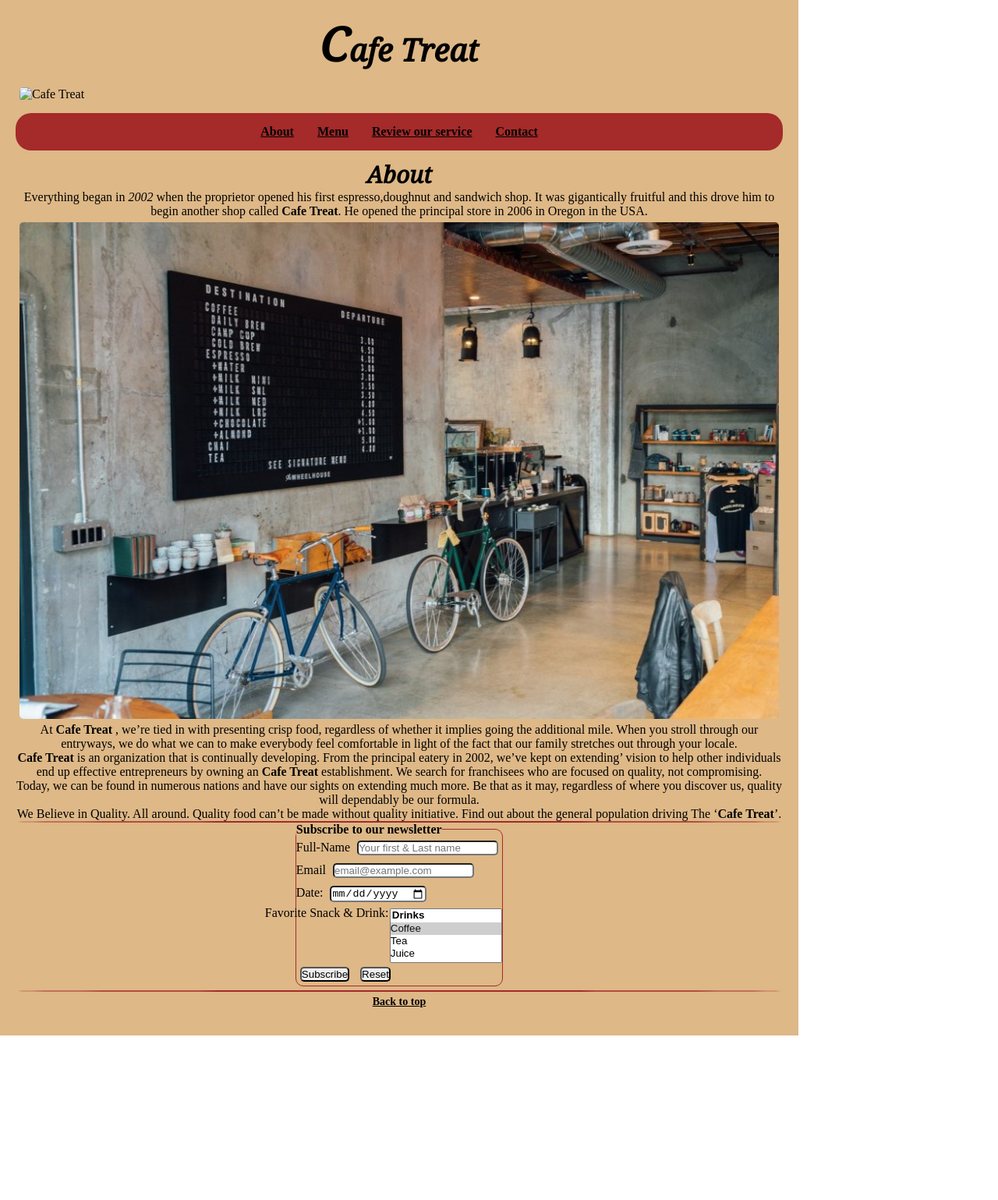
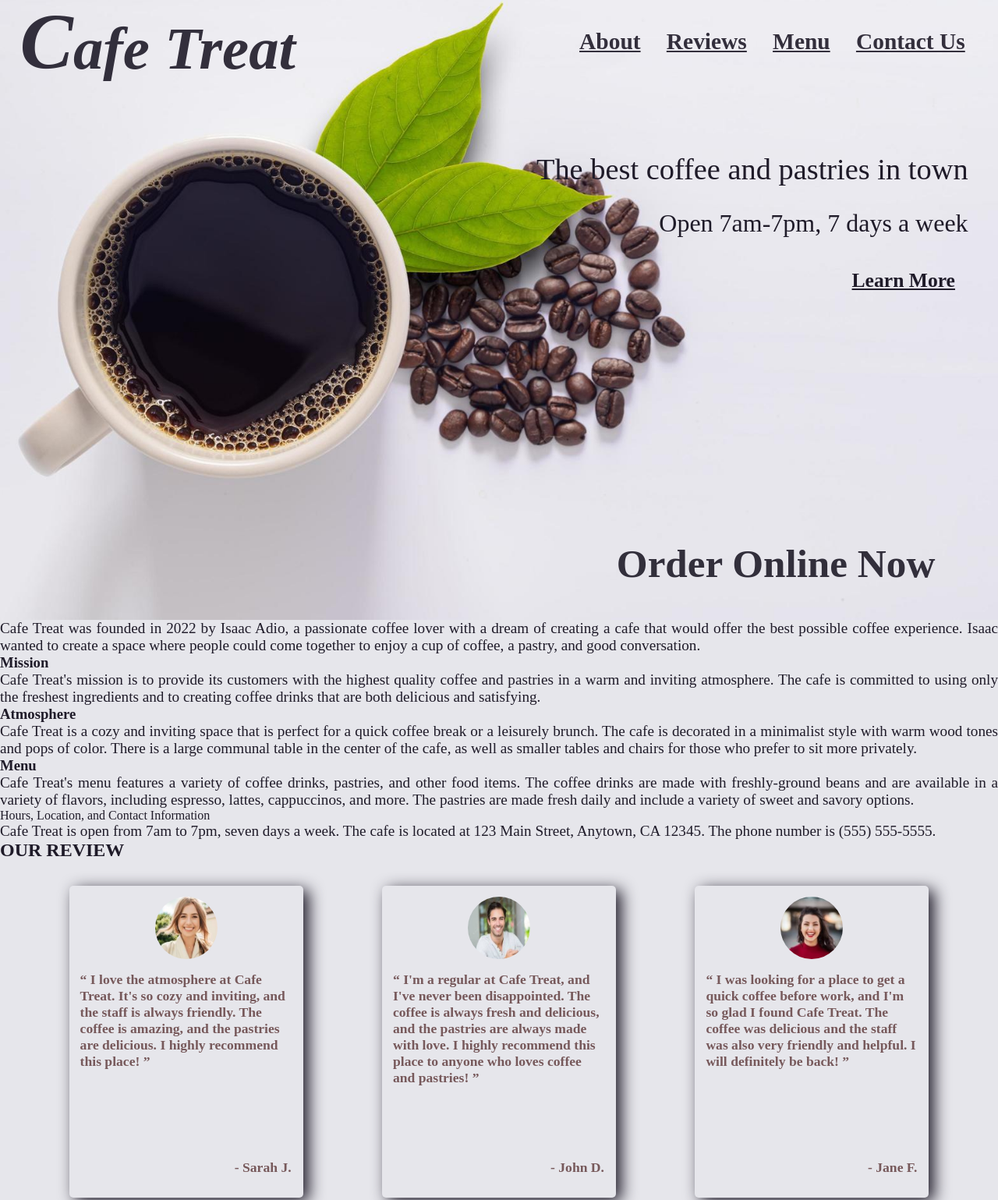
Before and after one commit to izik-adio/Cafe-Treat, a plain HTML site: page index.html in a window 1280 px wide. Shown: the part 5-1544 px from the top of the page at 78% size. Before the commit the page ends 1333 px from the top, so only its background shows below. Drawn offline with Linux system fonts and the light colour scheme; files that its build step writes are made by us from their sources.

Commit message:
Hero header conmpleted

```diff
--- a/css/styles.css
+++ b/css/styles.css
@@ -1,48 +1,211 @@
+@import url(../fonts/Actor/Actor-Regular.ttf);
+@import url(../fonts/Playfair_Display/PlayfairDisplay-Regular.ttf);
+
 * {
   box-sizing: border-box;
   margin: 0;
   padding: 0;
 }
 
+:root {
+  --deep-brown: #1f1b29;
+  --light-brown: #77595b;
+  --bg-color: #e6e6eb;
+}
+
 body {
+  background: var(--bg-color);
+  color: var(--deep-brown);
+  max-width: 100vw;
+}
+
+/* HEADER START */
+
+#hero {
+  position: relative;
+  height: 100vh;
+  width: 100%;
+  background: #ffffff
+    url(../images/coffee-mug-coffee-beans-white-background.jpg) no-repeat;
+  background-size: cover;
+}
+
+#top {
+  position: absolute;
+  left: 2%;
+  display: flex;
+  width: 96%;
+  flex-flow: row wrap;
+  justify-content: space-between;
+  align-items: center;
+}
+
+@media screen and (max-width: 700px) {
+  #top {
+    gap: 100px;
+  }
+}
+
+@media screen and (max-width: 550px) {
+  #top {
+    justify-content: center;
+    gap: 0;
+  }
 }
 
 h1 {
-  font-size: 40px;
-  margin-bottom: 10px;
+  width: fit-content;
+  height: fit-content;
+  font-size: max(6vw, 3rem);
+  opacity: 0.9;
+  white-space: nowrap;
+}
+h1:hover,
+h1:active,
+h1:focus {
+  opacity: 1;
+  color: var(--light-brown);
 }
 h1::first-letter {
-  font-size: 60px;
+  font-size: max(8vw, 4.3rem);
 }
 
 ul {
-  border-radius: 20px;
-  background-color: brown;
   display: flex;
   list-style-type: none;
-  margin: 0 0 10px 0;
-  padding: 0;
   justify-content: center;
 }
+
+.home-nav a,
+#hero__cta a {
+  color: var(--deep-brown);
+  opacity: 0.9;
+  font-size: max(2.3vw, 1.5rem);
+  font-weight: 900;
+}
+
+#more {
+  color: #77595b;
+  padding-top: 3vh;
+  float: right;
+  width: fit-content;
+  font-weight: 600;
+  font-size: max(2vw, 1rem);
+}
+
 a {
   display: block;
-  padding: 15px;
-  margin: 0;
-  font-weight: bolder;
+  padding: max(1.3vw, 10px);
+  font-weight: 900;
+  color: var(--deep-brown);
 }
 
-h2 {
-  font-size: 30px;
+a:hover {
+  opacity: 1;
+  color: var(--light-brown);
+  border: 2px solid var(--deep-brown);
+  border-radius: 5px;
 }
 
-.established {
-  font-style: italic;
+#header__p {
+  position: absolute;
+  right: 3vw;
+  top: 25vh;
+  text-align: right;
 }
 
-h1,
-h2,
-p {
-  text-align: center;
+#tagline {
+  font-size: 3vw;
+  margin-bottom: 1vw;
+}
+
+#cta {
+  font-size: 2.5vw;
+}
+
+@keyframes cta {
+  0% {
+    transform: translateY(-10px);
+  }
+
+  50% {
+    transform: translateY(0);
+  }
+
+  100% {
+    transform: translateY(-10px);
+  }
+}
+
+#hero__cta a {
+  position: absolute;
+  font-size: 4vw;
+  bottom: 3vh;
+  right: 5vw;
+  text-decoration-line: none;
+  animation: cta 1.5s ease-in-out infinite forwards;
+}
+
+#hero__cta a:hover,
+#hero__cta a:active {
+  color: var(--light-brown);
+  opacity: 1;
+}
+
+/* About */
+#About-us {
+}
+
+.about__p {
+  font-size: max(1.5vw, 1rem);
+  font-weight: 400;
+  text-align: justify;
+}
+
+/* Reviews */
+#review {
+  min-height: 64vh;
+  display: flex;
+  flex-flow: row wrap;
+  align-items: center;
+  justify-content: space-evenly;
+}
+.reviews {
+  display: flex;
+  margin: 4vh 1vw;
+  flex-flow: column nowrap;
+  text-align: left;
+  align-items: center;
+  position: relative;
+  width: max(22vw, 300px);
+  height: 50vh;
+  font-size: max(1.1rem, 1.1vw);
+  font-weight: 700;
+  color: var(--light-brown);
+  padding: 14px;
+  border-radius: 5px;
+  box-shadow: 7px 5px 20px var(--deep-brown);
+}
+.reviews:hover {
+  transform: translateY(-1vh);
+}
+
+q {
+  text-align: justify;
+}
+
+.reviews img {
+  position: relative;
+  height: 80px;
+  width: 80px;
+  border-radius: 50%;
+  margin-bottom: 2vh;
+}
+
+.names {
+  position: absolute;
+  bottom: 7%;
+  right: 5%;
 }
 
 .menu {
@@ -51,48 +214,24 @@ p {
   padding: 20px;
   max-width: 600px;
 }
-.plus {
-  max-width: 80%;
-}
+
 .news {
   text-align: left;
   display: flex;
   justify-content: center;
 }
+
 label,
 input {
   text-align: left;
 }
 
-img {
-  display: flex;
-  justify-content: center;
-  justify-items: center;
-  justify-self: center;
-  display: block;
-  margin-left: auto;
-  margin-right: auto;
-  border-radius: 10px;
-  padding: 5px;
-}
-
-hr {
-  height: 2px;
-  background-color: brown;
-  border-color: brown;
-  border-style: initial;
-  border-radius: 200%;
-}
-
 .bottom-line {
   margin-top: 25px;
 }
+
 #foot {
   margin: 5px 0px -10px 0;
-}
-h1,
-h2 {
-  font-family: "Noto Serif", serif;
 }
 
 .item p {
@@ -112,47 +251,18 @@ h2 {
   text-align: right;
   width: 25%;
 }
+
 fieldset {
   border-radius: 10px;
   border: 1px solid brown;
 }
+
 input {
   margin: 5px;
   border-radius: 5px;
-}
-/* FOOTER */
-
-footer {
-  font-size: 14px;
 }
 
 #location {
   margin-bottom: 5px;
   text-align: center;
 }
-
-a {
-  color: black;
-}
-
-a:visited {
-  color: black;
-}
-
-a:hover {
-  color: chocolate;
-}
-
-a:active {
-  color: brown;
-}
-figcaption {
-  margin-left: -40px;
-}
-select {
-  margin-top: -15px;
-  margin-left: 120px;
-}
-figure {
-  display: grid;
-}
--- a/index.html
+++ b/index.html
@@ -1,84 +1,172 @@
 <!DOCTYPE html>
 <html lang="en">
+
 <head>
   <meta charset="UTF-8" />
-    <meta http-equiv="X-UA-Compatible" content="IE=edge" />
   <meta name="viewport" content="width=device-width, initial-scale=1.0" />
-    <title>CAFE</title>
-    <link rel="stylesheet" href="./styles.css" type="text/css" />
-    <link rel="preconnect" href="https://fonts.gstatic.com" crossorigin />
-    <link
-      href="https://fonts.googleapis.com/css2?family=Noto+Serif:ital@1&display=swap"
-      rel="stylesheet"
-    />
-    <link sizes="16x16 32x32 48x48" rel="icon" href="./images/cafe-icon.png" />
+  <meta http-equiv="X-UA-Compatible" content="ie=edge" />
+  <meta name="description"
+    content="Hi there! I'm Isaac Adio (Zik-Tech), a curious and enthusiastic software engineer, specializing in front-end web development. This is one of my creative projects showcasing my passion for technology. Enjoy exploring this creation!" />
+  <meta name="keywords" content="Isaac Adio, Zik-Tech, frontend developer, " />
+  <meta name="author" content="Isaac Adio (Zik-Tech)" />
+  <meta name="robots" content="index, follow" />
+  <title>Cafe Treat</title>
+
+  <link rel="shortcut icon" href="/images/cafe-icon.png" type="x-icon" />
+
+  <link rel="stylesheet" href="./css/styles.css" />
+
+  <!-- <script src="/path/to/script.js" defer></script> -->
+
+  <!-- Open Graph Meta Tags (for social media sharing) -->
+  <meta property="og:title" content="Cafe Treat" />
+  <meta property="og:description"
+    content="Hi there! I'm Isaac Adio (Zik-Tech), a curious and enthusiastic software engineer, specializing in front-end web development. This is one of my creative projects showcasing my passion for technology. Enjoy exploring this creation!" />
+  <meta property="og:image" content="/path/to/og-image.jpg" />
+  <meta property="og:url" content="https://cafe-treat.netlify.app/" />
+  <meta property="og:type" content="website" />
+  <meta property="og:site_name" content="Isaac Adio (Zik-Tech)" />
+
+  <!-- Twitter Card Meta Tags (for Twitter sharing) -->
+  <meta name="twitter:card" content="summary_large_image" />
+  <meta name="twitter:site" content="@zik-tech" />
+  <meta name="twitter:title" content="Cafe Treat" />
+  <meta name="twitter:description"
+    content="Hi there! I'm Isaac Adio (Zik-Tech), a curious and enthusiastic software engineer, specializing in front-end web development. This is one of my creative projects showcasing my passion for technology. Enjoy exploring this creation!" />
 </head>
+
 <body>
-    <div class="menu plus">
-      <header>
+  <header id="hero">
+    <div id="top">
       <h1>
-          <em> Cafe <span class="treat"> Treat </span></em>
+        <em>Cafe Treat </em>
       </h1>
-        <img
-          src="./images/cafe-ge4149f1ba_1920.jpg"
-          alt="Cafe Treat"
-          width="100%"
-          title="Cafe Treat"
-          style="margin: 0px 0px 10px 0px"
-        />
       <nav>
-          <ul>
+        <ul class="home-nav">
           <li><a href="#About-us">About</a></li>
-            <li><a href="./menu.html">Menu</a></li>
-            <li><a href="./review.html">Review our service</a></li>
-            <li><a href="./contact.html">Contact</a></li>
+          <li><a href="#review">Reviews</a></li>
+          <li><a href="">Menu</a></li>
+          <li style="white-space: nowrap"><a href="">Contact Us</a></li>
         </ul>
       </nav>
+    </div>
+
+    <div id="header__p">
+      <p id="tagline">The best coffee and pastries in town</p>
+      <p id="cta" style="padding-top: 2vh">Open 7am-7pm, 7 days a week</p>
+      <p id="more">
+        <a href="#About-us">Learn More</a>
+      </p>
+    </div>
+
+    <div id="hero__cta">
+      <a href="./html/menu.html">Order Online Now</a>
+    </div>
   </header>
+
   <main>
-        <article>
-          <h2 id="About-us">About</h2>
-          <p>
-            Everything began in <em>2002</em> when the proprietor opened his
-            first espresso,doughnut and sandwich shop. It was gigantically
-            fruitful and this drove him to begin another shop called
-            <strong>Cafe Treat</strong>. He opened the principal store in 2006
-            in Oregon in the USA.
+    <article id="About-us">
+      <p class="about__p">
+        Cafe Treat was founded in 2022 by Isaac Adio, a passionate coffee
+        lover with a dream of creating a cafe that would offer the best
+        possible coffee experience. Isaac wanted to create a space where
+        people could come together to enjoy a cup of coffee, a pastry, and
+        good conversation.
       </p>
-          <!-- image -->
-          <img
-            src="./images/coffee shop.jpg"
-            alt="coffee shop"
-            width="100%"
-            draggable="true"
-          />
-          <p>
-            At <strong>Cafe Treat</strong> , we’re tied in with presenting crisp
-            food, regardless of whether it implies going the additional mile.
-            When you stroll through our entryways, we do what we can to make
-            everybody feel comfortable in light of the fact that our family
-            stretches out through your locale.
+
+      <h3 class="about__h3">Mission</h3>
+      <p class="about__p">
+        Cafe Treat's mission is to provide its customers with the highest
+        quality coffee and pastries in a warm and inviting atmosphere. The
+        cafe is committed to using only the freshest ingredients and to
+        creating coffee drinks that are both delicious and satisfying.
       </p>
-          <p>
-            <strong>Cafe Treat</strong> is an organization that is continually
-            developing. From the principal eatery in 2002, we’ve kept on
-            extending’ vision to help other individuals end up effective
-            entrepreneurs by owning an
-            <strong>Cafe Treat</strong> establishment. We search for franchisees
-            who are focused on quality, not compromising.
+
+      <h3 class="about__h3">Atmosphere</h3>
+      <p class="about__p">
+        Cafe Treat is a cozy and inviting space that is perfect for a quick
+        coffee break or a leisurely brunch. The cafe is decorated in a
+        minimalist style with warm wood tones and pops of color. There is a
+        large communal table in the center of the cafe, as well as smaller
+        tables and chairs for those who prefer to sit more privately.
       </p>
-          <p>
-            Today, we can be found in numerous nations and have our sights on
-            extending much more. Be that as it may, regardless of where you
-            discover us, quality will dependably be our formula.
+
+      <h3 class="about__h3">Menu</h3>
+      <p class="about__p">
+        Cafe Treat's menu features a variety of coffee drinks, pastries, and
+        other food items. The coffee drinks are made with freshly-ground beans
+        and are available in a variety of flavors, including espresso, lattes,
+        cappuccinos, and more. The pastries are made fresh daily and include a
+        variety of sweet and savory options.
       </p>
-          <p>
-            We Believe in Quality. All around. Quality food can’t be made
-            without quality initiative. Find out about the general population
-            driving The ‘<strong>Cafe Treat</strong>’.
+
+      <h class="about__h3" 3>Hours, Location, and Contact Information</h3>
+        <p class="about__p">
+          Cafe Treat is open from 7am to 7pm, seven days a week. The cafe is
+          located at 123 Main Street, Anytown, CA 12345. The phone number is
+          (555) 555-5555.
         </p>
     </article>
-        <hr />
+
+    <!-- Reviews -->
+    <section>
+      <h2>OUR REVIEW</h2>
+      <div id="review">
+        <div class="reviews">
+          <img src="./images/reviews-img/sarah.png" alt="Client's Image" />
+          <p>
+            <q>
+              I love the atmosphere at Cafe Treat. It's so cozy and inviting,
+              and the staff is always friendly. The coffee is amazing, and the
+              pastries are delicious. I highly recommend this place!
+            </q>
+            <span class="names"> - Sarah J.</span>
+          </p>
+
+        </div>
+        <div class="reviews">
+          <img src="./images/reviews-img/john.png" alt="Client's Image" />
+          <p>
+            <q>
+              I'm a regular at Cafe Treat, and I've never been disappointed. The
+              coffee is always fresh and delicious, and the pastries are always
+              made with love. I highly recommend this place to anyone who loves
+              coffee and pastries!
+            </q>
+            <span class="names"> - John D.</span>
+          </p>
+        </div>
+
+        <div class="reviews">
+          <img src="./images/reviews-img/jane.png" alt="Client's Image" />
+
+          <p>
+            <q>
+              I was looking for a place to get a quick coffee before work, and
+              I'm so glad I found Cafe Treat. The coffee was delicious and the
+              staff was also very friendly and helpful. I will definitely be
+              back!
+            </q>
+            <span class="names"> - Jane F.</span>
+          </p>
+        </div>
+
+        <div class="reviews">
+          <img src="./images/reviews-img/peter.png" alt="Client's Image" />
+
+          <p>
+            <q>
+              I'm so glad I found Cafe Treat! The coffee is amazing, and the
+              pastries are even better. The atmosphere is perfect for a quick
+              coffee break or a leisurely brunch. I highly recommend this place
+              to anyone looking for a delicious pastry.
+            </q>
+            <span class="names"> - Peter G.</span>
+          </p>
+        </div>
+      </div>
+    </section>
+
     <form class="news" action="./success.html" method="get">
       <fieldset>
         <legend>
@@ -86,24 +174,11 @@
         </legend>
         <div>
           <label for="name">Full-Name</label>
-              <input
-                type="text"
-                id="email"
-                required
-                placeholder="Your first &amp Last name"
-                autocomplete="on"
-              />
+          <input type="text" id="email" required placeholder="Your first &amp Last name" autocomplete="on" />
         </div>
         <div>
           <label for="email">Email</label>
-              <input
-                type="email"
-                name="email"
-                id="email"
-                required
-                placeholder="email@example.com"
-                autocomplete="on"
-              />
+          <input type="email" name="email" id="email" required placeholder="email@example.com" autocomplete="on" />
         </div>
         <div>
           <label for="date">Date:</label>
@@ -147,9 +222,12 @@
   </main>
 
   <hr id="foot" />
+
+  <!-- Footer -->
   <footer>
     <p><a href="#">Back to top</a></p>
+    <p>&copy; 2023 Isaac Adio (Zik-Tech). All rights reserved.</p>
   </footer>
-    </div>
 </body>
+
 </html>
```
Also changed, not shown: html/review.html (deleted, +0 -66 lines), images/about.jpg (added), images/coffee shop.jpg (deleted), images/reviews-img/jane.png (added), images/reviews-img/john.png (added), images/reviews-img/peter.png (added), images/reviews-img/sarah.png (added). Lines whose indentation alone changed are shown as unchanged.
